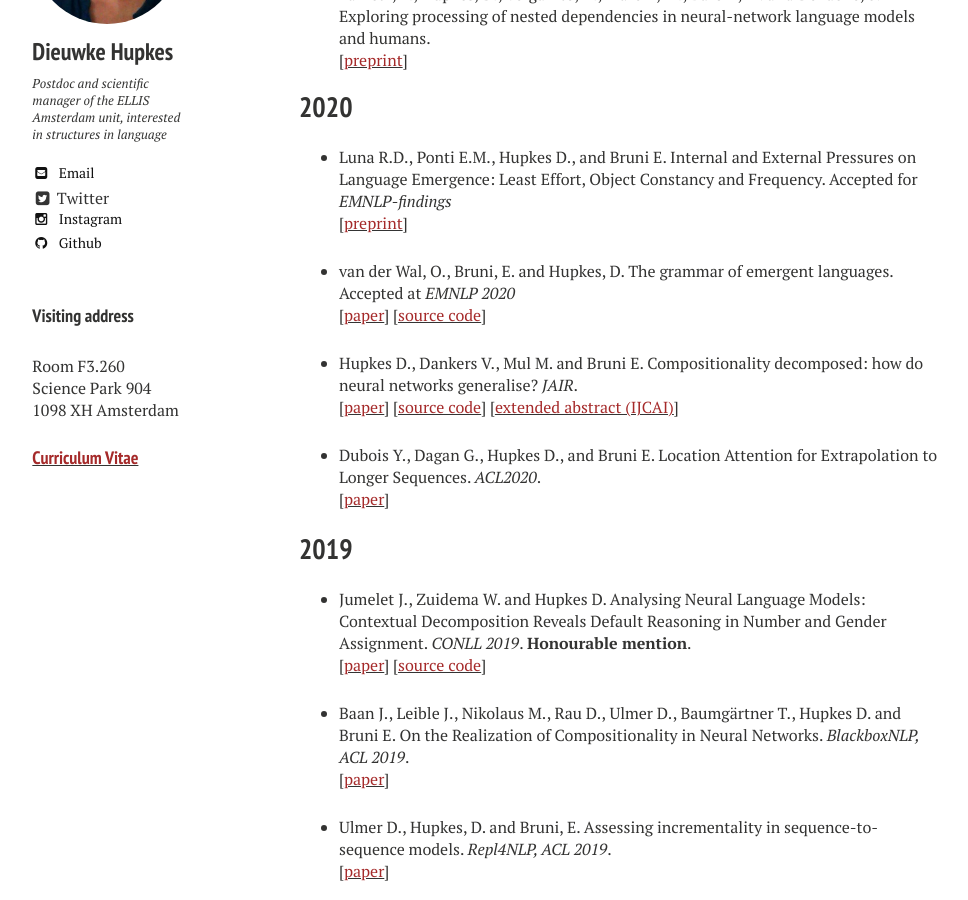
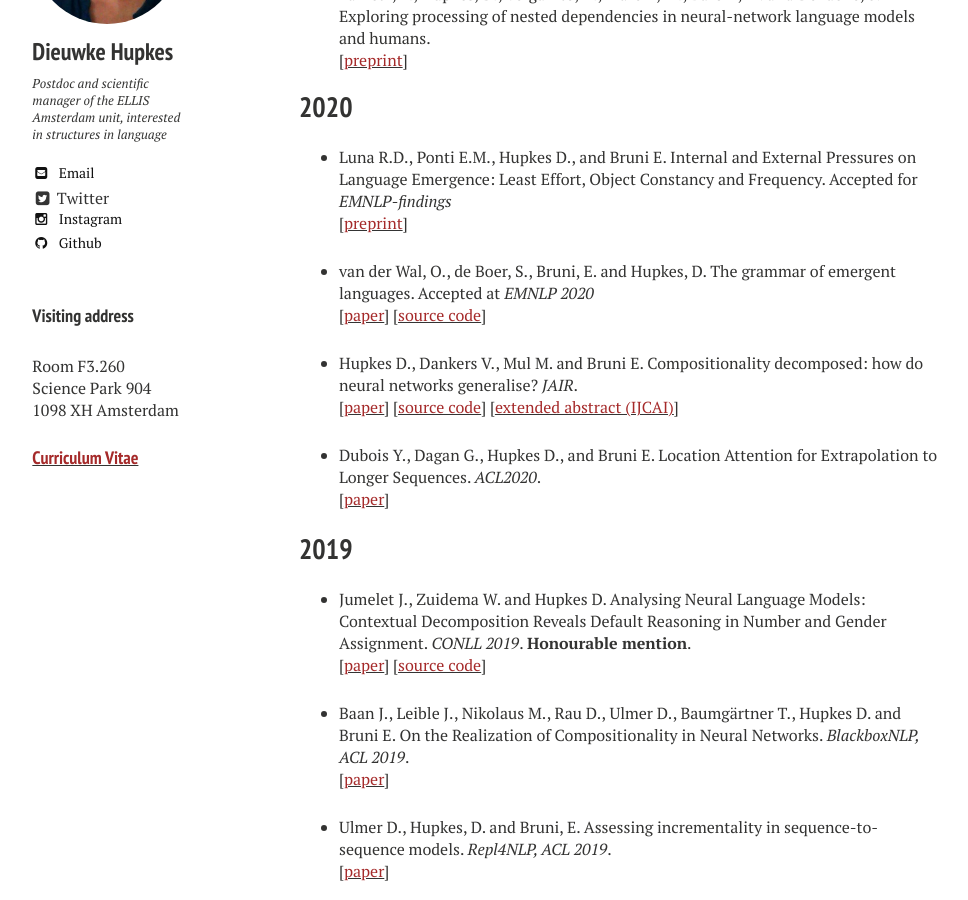
Before and after one commit to dieuwkehupkes/dieuwkehupkes.github.io, a Jekyll site: the page built from publications.md, in a window 1280 px wide and 900 px high, scrolled down 1250 px. Shown: the whole window, without its empty margins (21-989 px from the left). Built offline with Jekyll 4.4.1, drawn with Linux system fonts in a browser that asks for light colours; nearby versions of some CDN libraries.

```diff
--- a/publications.md
+++ b/publications.md
@@ -22,7 +22,7 @@ You can also find me on <a href="https://scholar.google.com/citations?user=tAtSM
 Internal and External Pressures on Language Emergence: Least Effort, Object Constancy and Frequency. Accepted for *EMNLP-findings* \\
 \[[<font color="brown">preprint</font>](https://arxiv.org/pdf/2004.03868.pdf){:target="blank"}\]
 
-* van der Wal, O., Bruni, E. and Hupkes, D.
+* van der Wal, O., de Boer, S., Bruni, E. and Hupkes, D.
 The grammar of emergent languages. Accepted at *EMNLP 2020*\\
 \[[<font color="brown">paper</font>](https://www.aclweb.org/anthology/2020.emnlp-main.270.pdf){:target="blank"}\]
 \[[<font color="brown">source code</font>](https://github.com/i-machine-think/emergent_grammar_induction){:target="_blank"}\]
```
